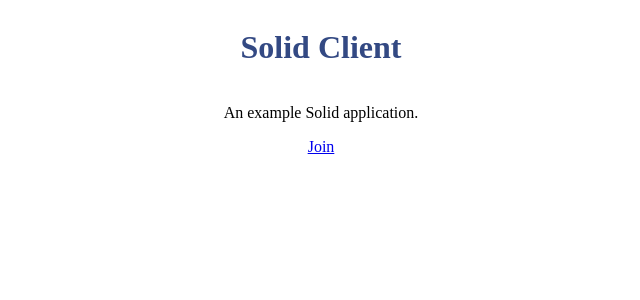
After one commit to hamishgibbs/solid_client, a FastAPI app: template templates/home.html in a window 1280 px wide. The commit adds this page. Shown: the top 300 px of the page, without its empty margins (319-959 px from the left). Run offline with FastAPI, Linux system fonts and the light colour scheme; the template is opened without the code that fills it, so the values that code supplies are empty.

Commit message:
templates

```diff
--- a/solid_client/consent.py
+++ b/solid_client/consent.py
@@ -29,7 +29,7 @@ def get_webid_idp(webid: str):
 
         g = Graph()
 
-        g.parse('http://127.0.0.1:8000/jade/card', format='turtle')
+        g.parse(webid, format='turtle')
 
         q = prepareQuery(
             '''
--- a/solid_client/main.py
+++ b/solid_client/main.py
@@ -17,8 +17,8 @@ app.mount("/static", StaticFiles(directory="static"), name="static")
 
 
 @app.get("/")
-async def root():
-    return {"message": "I am an example SOLID application."}
+async def root(request: Request):
+    return templates.TemplateResponse("home.html", {"request": request})
 
 
 @app.get("/consent")
@@ -28,8 +28,8 @@ async def get_consent(request: Request):
 
 @app.post("/consent")
 async def post_consent(request: Request,
-                  webid: str = Form(default=None),
-                  idp: str = Form(default=None)):
+                       idp: str = Form(default=None),
+                       webid: str = Form(default=None)):
 
     with open(SESSION_STORAGE, 'rb') as f:
 
@@ -46,6 +46,8 @@ async def post_consent(request: Request,
     elif webid is not None:
 
         idp = consent.get_webid_idp(webid)
+
+        print(idp)
 
         idp_config = consent.get_idp_config(idp)
 
--- a/static/styles.css
+++ b/static/styles.css
@@ -2,6 +2,7 @@
   display: flex;
   align-items: center;
   justify-content: center;
+  color: #334983;
 }
 
 .login_container {
@@ -11,3 +12,9 @@
   align-items: center;
   justify-content: center;
 }
+
+.home_container {
+  display: flex;
+  align-items: center;
+  flex-direction: column;
+}
--- /dev/null
+++ b/templates/home.html
@@ -0,0 +1,10 @@
+{% extends "base.html" %}
+{% block title %}Login{% endblock %}
+{% block content %}
+    <div class="">
+      <div class="home_container">
+        <p>An example Solid application.</p>
+        <a href="/consent">Join</a>
+      </div>
+    </div>
+{% endblock %}
```
Also changed, not shown: templates/consent.html (+4 -4 lines).
